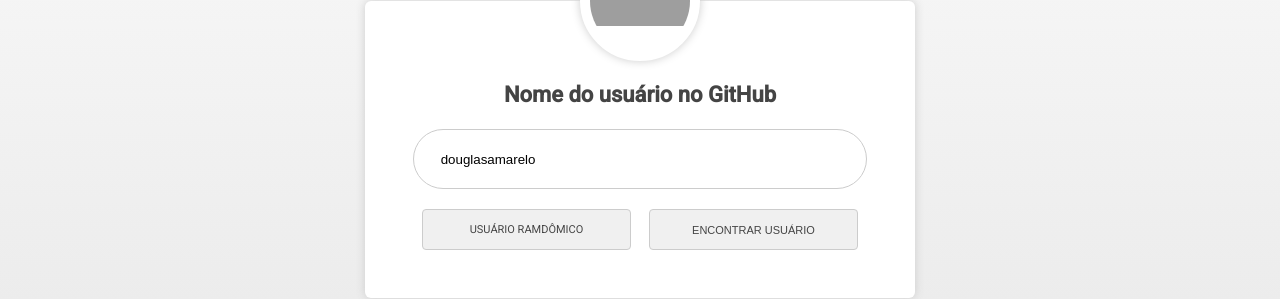
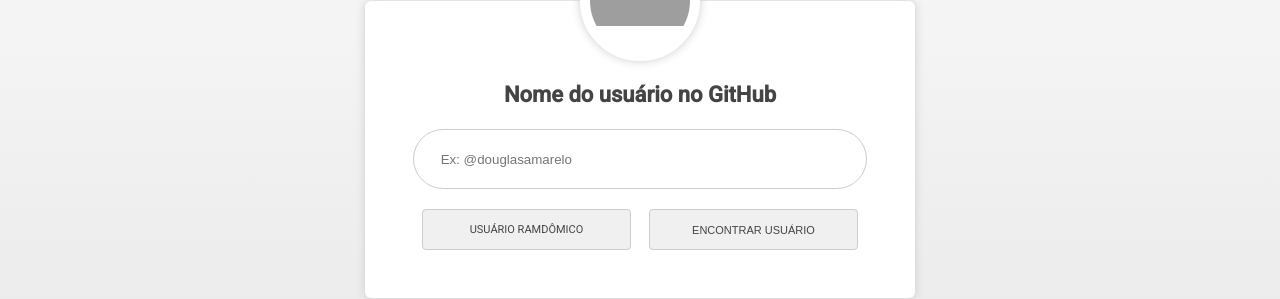
Before and after one commit to DouglasAmarelo/github-api-test, a React (Create React App) app: page / in a window 1280 px wide. Shown: the part 79-378 px from the top of the page. Built offline with nearby package versions, Linux system fonts and the light colour scheme; grey boxes are pictures that could not be loaded.

Commit message:
Retirando o usuário fixo

```diff
--- a/src/components/FormUser/FormUser.js
+++ b/src/components/FormUser/FormUser.js
@@ -33,7 +33,6 @@ const FormUser = ({ updateUser, getUserInformation, getRamdomUser, clearUser, us
 				type="text"
 				placeholder="Ex: @douglasamarelo"
 				autoComplete="off"
-				value="douglasamarelo"
 			/>
 
 			<div className="flex">
```
